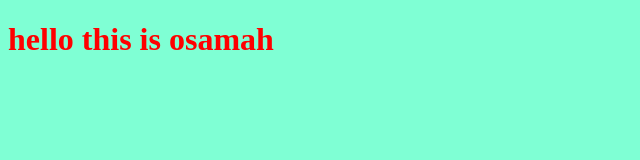
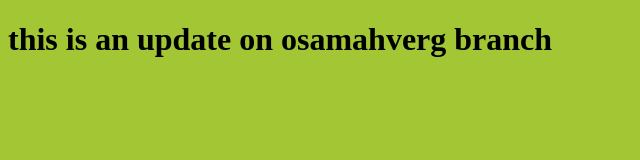
Before and after one commit to OsamahAlshehri/myproject, a plain HTML site: page index.html in a window 1280 px wide. Shown: the whole page, without its empty margins (0-640 px from the left). Drawn offline with Linux system fonts and the light colour scheme.

Commit message:
edit to html file and css file

```diff
--- a/index.html
+++ b/index.html
@@ -4,10 +4,10 @@
     <meta charset="UTF-8">
     <meta name="viewport" content="width=device-width, initial-scale=1.0">
     <title>Document</title>
-    <link rel="stylesheet" href="style.css"
+    <link rel="stylesheet" href="style.css">
 </head>
 <body>
-    <h1>hello this is osamah</h1>
+    <h1>this is an update on osamahverg branch</h1>
     <script src="app.js"></script>
 </body>
 </html>
--- a/style.css
+++ b/style.css
@@ -1,7 +1,7 @@
 h1{
-    color: red;
+    color: rgb(0, 0, 0);
 }
 
 body{
-    background-color:aquamarine;
+    background-color:rgb(162, 198, 52);
 }
```
